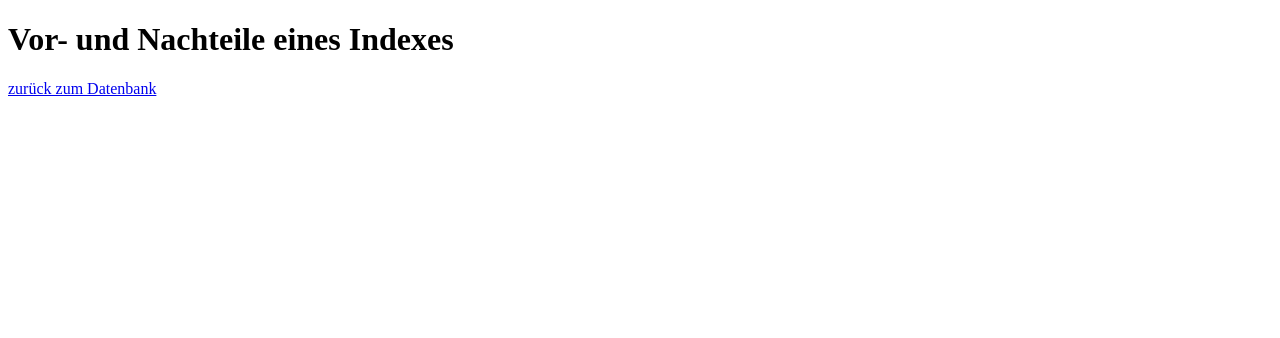
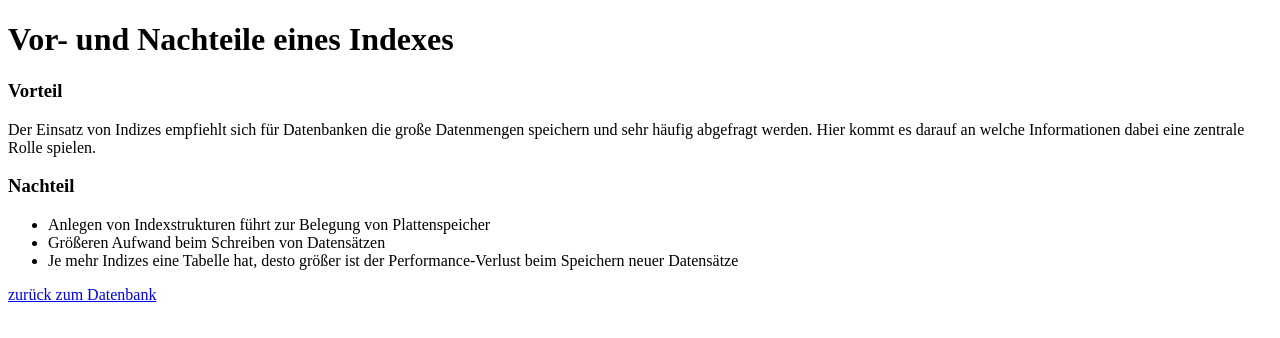
Before and after one commit to MrAdemK/HTML, a plain HTML site: page Datenbank/indexes.html in a window 1280 px wide. Drawn offline with Linux system fonts and the light colour scheme.

Commit message:
Whats Indexes

```diff
--- a/Datenbank/indexes.html
+++ b/Datenbank/indexes.html
@@ -7,6 +7,16 @@
 
 <body>
     <h1>Vor- und Nachteile eines Indexes</h1>
+    <h3>Vorteil</h3>
+    <p>Der Einsatz von Indizes empfiehlt sich für Datenbanken die große Datenmengen speichern und sehr häufig abgefragt
+        werden. Hier kommt es darauf an welche Informationen dabei eine zentrale Rolle spielen.</p>
+    <h3>Nachteil</h3>
+    <ul>
+        <li>Anlegen von Indexstrukturen führt zur Belegung von Plattenspeicher</li>
+        <li>Größeren Aufwand beim Schreiben von Datensätzen</li>
+        <li>Je mehr Indizes eine Tabelle hat, desto größer ist der Performance-Verlust beim Speichern neuer Datensätze
+        </li>
+    </ul>
 
     <a href="/Datenbank/Datenbank.html">zurück zum Datenbank</a>
 </body>
```
